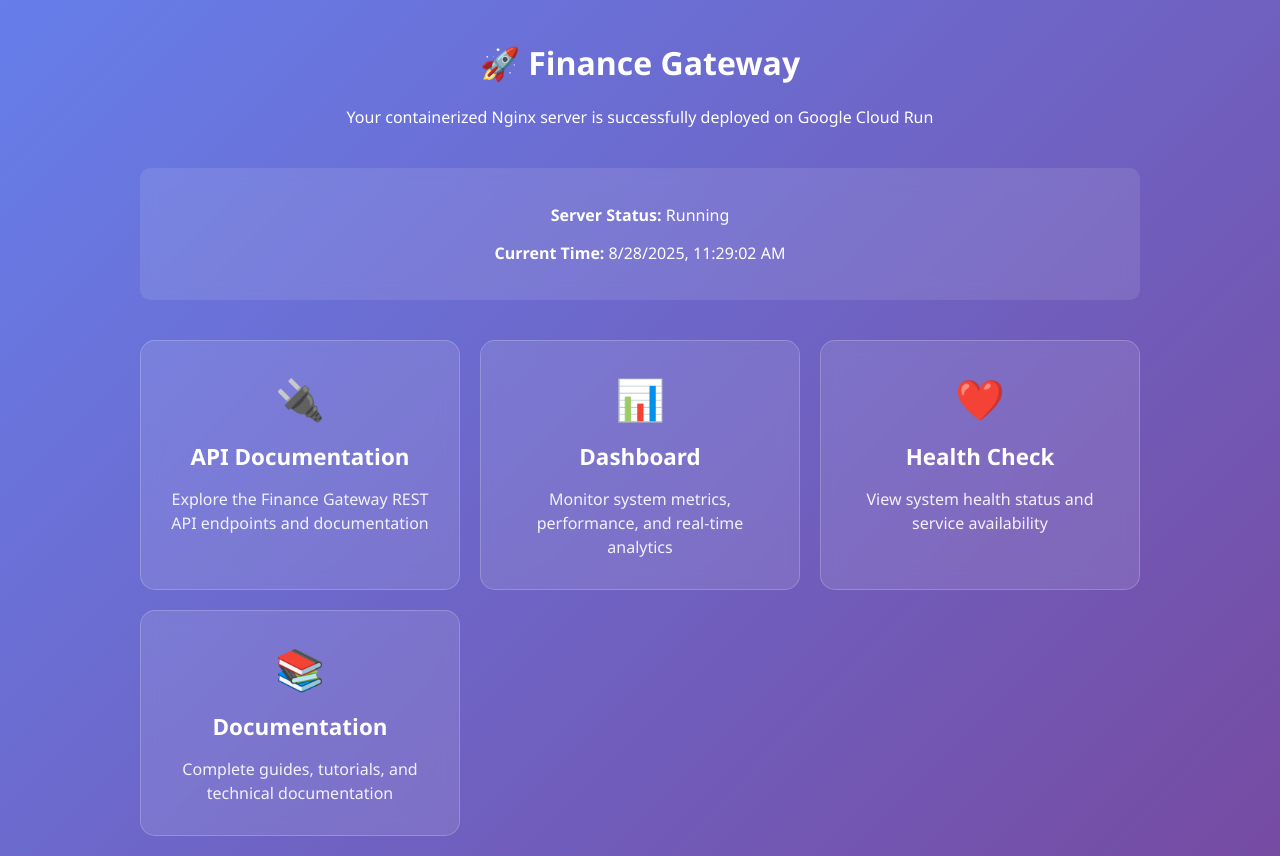
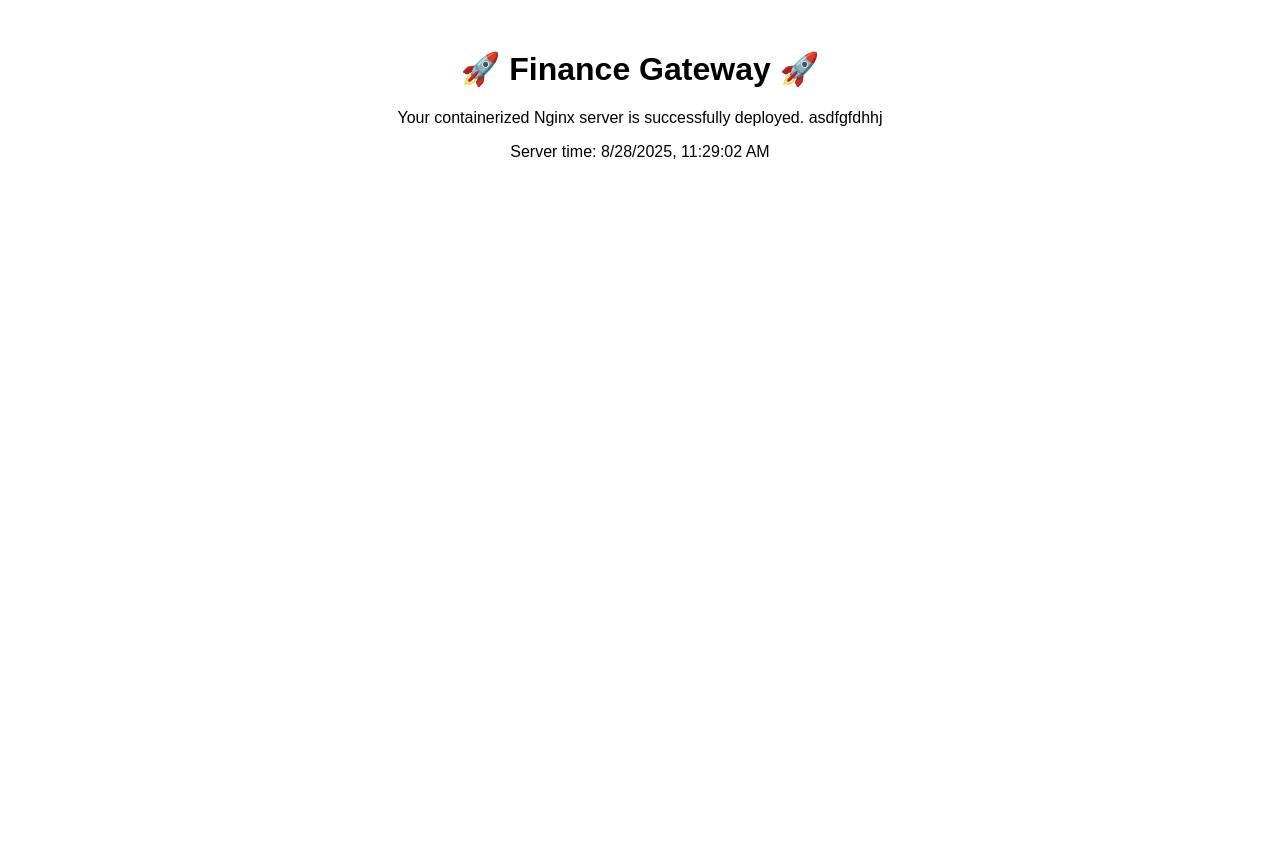
Before and after one commit to thgvinni/FinanceGateway, a plain HTML site: page static/index.html in a window 1280 px wide. After the commit the page ends 800 px from the top, so only its background shows below. Drawn offline with Linux system fonts and the light colour scheme.

```diff
--- a/static/index.html
+++ b/static/index.html
@@ -5,104 +5,15 @@
     <meta name="viewport" content="width=device-width, initial-scale=1.0">
     <title>Nginx on Cloud Run</title>
     <style>
-        body {
-            font-family: 'Segoe UI', Tahoma, Geneva, Verdana, sans-serif;
-            margin: 0;
-            padding: 20px;
-            background: linear-gradient(135deg, #667eea 0%, #764ba2 100%);
-            min-height: 100vh;
-            color: white;
-        }
-        .container {
-            max-width: 1000px;
-            margin: 0 auto;
-            text-align: center;
-        }
-        .header {
-            margin-bottom: 40px;
-        }
-        .navigation {
-            display: grid;
-            grid-template-columns: repeat(auto-fit, minmax(280px, 1fr));
-            gap: 20px;
-            margin-top: 40px;
-        }
-        .nav-card {
-            background: rgba(255, 255, 255, 0.1);
-            border-radius: 15px;
-            padding: 30px;
-            text-decoration: none;
-            color: white;
-            transition: transform 0.3s ease, box-shadow 0.3s ease;
-            border: 1px solid rgba(255, 255, 255, 0.2);
-            backdrop-filter: blur(10px);
-        }
-        .nav-card:hover {
-            transform: translateY(-5px);
-            box-shadow: 0 10px 25px rgba(0, 0, 0, 0.2);
-            background: rgba(255, 255, 255, 0.15);
-        }
-        .nav-card h3 {
-            margin: 0 0 15px 0;
-            font-size: 1.4em;
-            color: #fff;
-        }
-        .nav-card p {
-            margin: 0;
-            opacity: 0.9;
-            line-height: 1.5;
-        }
-        .nav-card .icon {
-            font-size: 2.5em;
-            margin-bottom: 15px;
-            display: block;
-        }
-        .status-info {
-            background: rgba(255, 255, 255, 0.1);
-            border-radius: 10px;
-            padding: 20px;
-            margin: 30px 0;
-            backdrop-filter: blur(10px);
-        }
+        body { font-family: Arial, sans-serif; text-align: center; margin-top: 50px; }
+        .container { max-width: 600px; margin: 0 auto; }
     </style>
 </head>
 <body>
     <div class="container">
-        <div class="header">
-            <h1>🚀 Finance Gateway</h1>
-            <p>Your containerized Nginx server is successfully deployed on Google Cloud Run</p>
-        </div>
-
-        <div class="status-info">
-            <p><strong>Server Status:</strong> Running</p>
-            <p><strong>Current Time:</strong> <span id="time"></span></p>
-        </div>
-
-        <div class="navigation">
-            <a href="/api" class="nav-card">
-                <span class="icon">🔌</span>
-                <h3>API Documentation</h3>
-                <p>Explore the Finance Gateway REST API endpoints and documentation</p>
-            </a>
-
-            <a href="/dashboard" class="nav-card">
-                <span class="icon">📊</span>
-                <h3>Dashboard</h3>
-                <p>Monitor system metrics, performance, and real-time analytics</p>
-            </a>
-
-            <a href="/health" class="nav-card">
-                <span class="icon">❤️</span>
-                <h3>Health Check</h3>
-                <p>View system health status and service availability</p>
-            </a>
-
-            <a href="/docs" class="nav-card">
-                <span class="icon">📚</span>
-                <h3>Documentation</h3>
-                <p>Complete guides, tutorials, and technical documentation</p>
-            </a>
-        </div>
+        <h1>🚀 Finance Gateway 🚀</h1>
+        <p>Your containerized Nginx server is successfully deployed. asdfgfdhhj</p>
+        <p>Server time: <span id="time"></span></p>
     </div>
 
     <script>
```
Also changed, not shown: 2 other files.
